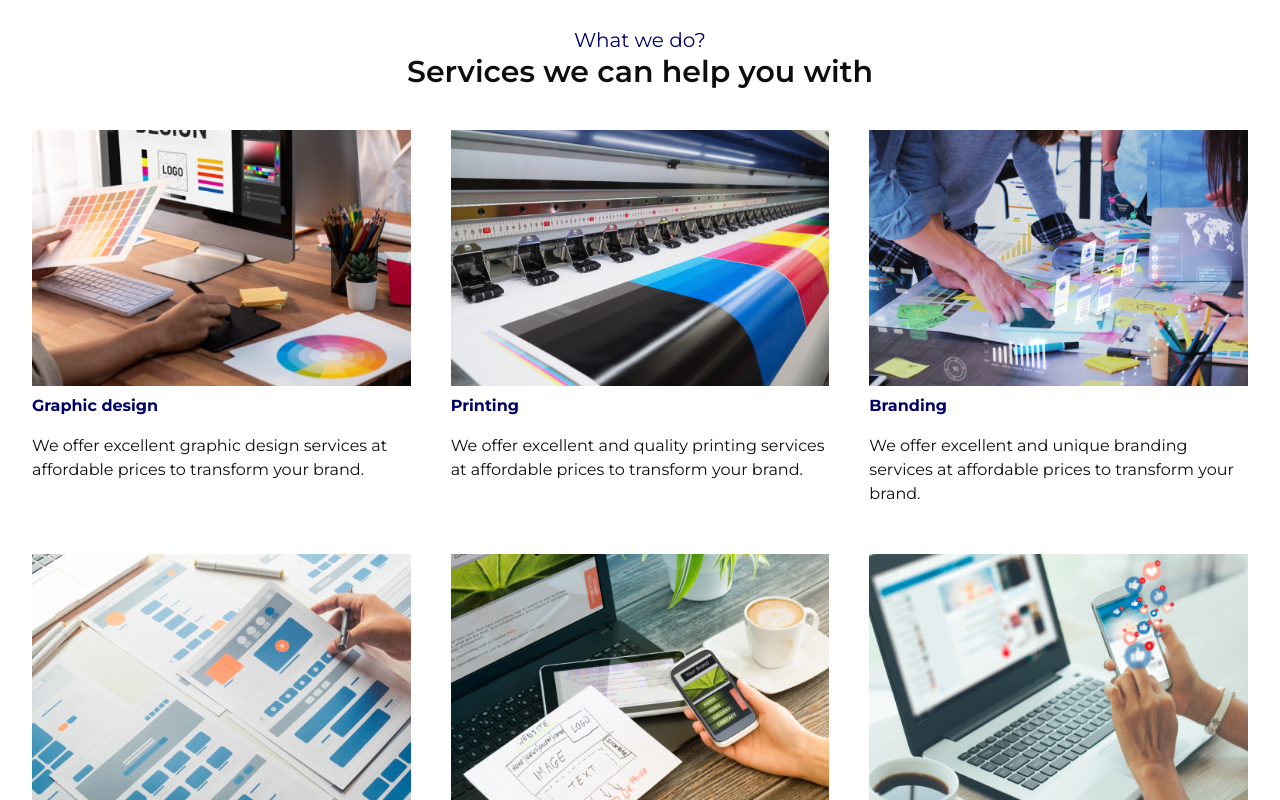
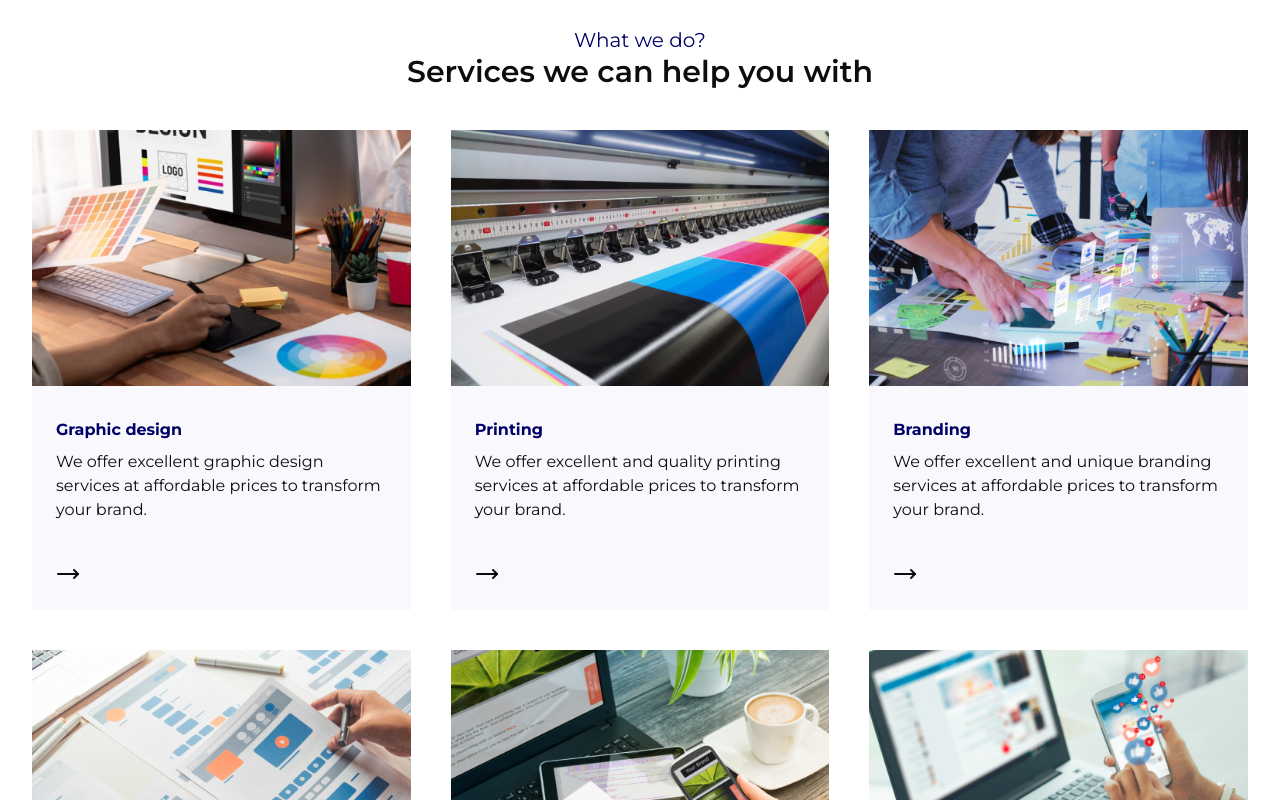
Before and after one commit to ogunsolahabib/lativity, a Next.js app: page / in a window 1280 px wide. Shown: the part 720-1520 px from the top of the page. Built offline with nearby package versions, Linux system fonts and the light colour scheme.

Commit message:
services card

```diff
--- a/src/components/sections/services.tsx
+++ b/src/components/sections/services.tsx
@@ -1,4 +1,5 @@
 import Image from "next/image"
+import ServiceCard from "../ui/service-card"
 
 const services = [{ name: 'Graphic design', image: '/images/services_graphic-design.png', description: 'We offer excellent graphic design services at affordable prices to transform your brand.' },
 { name: 'Printing', image: '/images/services_printing.png', description: 'We offer excellent and quality printing services at affordable prices to transform your brand.' },
@@ -18,14 +19,7 @@ export default function Services() {
             </div>
             <div className="grid grid-cols-1 md:grid-cols-2 xl:grid-cols-3 gap-10 mt-10 justify-center">
                 {services.map((service) => (
-                    <div key={service.name} className="flex flex-col">
-                        <div className="w-full h-64 relative">
-                            {/* full width image */}
-                            <Image src={service.image} alt={service.name} fill className="object-cover" />
-                        </div>
-                        <h4 className="card__heading">{service.name}</h4>
-                        <p className="card__description w-full">{service.description}</p>
-                    </div>
+                    <ServiceCard key={service.name} service={service} />
                 ))}
             </div>
         </div>
--- /dev/null
+++ b/src/components/ui/service-card.tsx
@@ -0,0 +1,17 @@
+
+import { MoveRightIcon } from "lucide-react";
+import Image from "next/image";
+
+export default function ServiceCard({ service }: any) {
+    return <div key={service.name} className="flex flex-col bg-[#F8F8FD]">
+        <div className="w-full h-64 relative ">
+            {/* full width image */}
+            <Image src={service.image} alt={service.name} fill className="object-cover" />
+        </div>
+        <div className="p-6">
+            <h4 className="card__heading">{service.name}</h4>
+            <p className="card__description w-full">{service.description}</p>
+            <MoveRightIcon className="mt-10" />
+        </div>
+    </div>
+}
```
